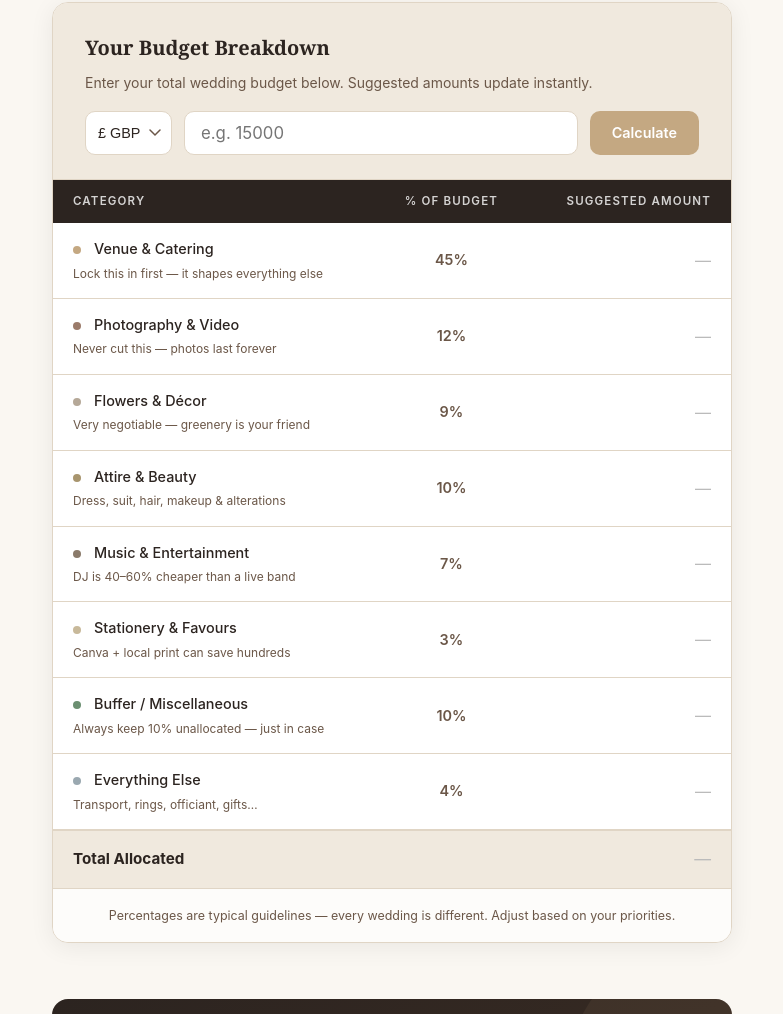
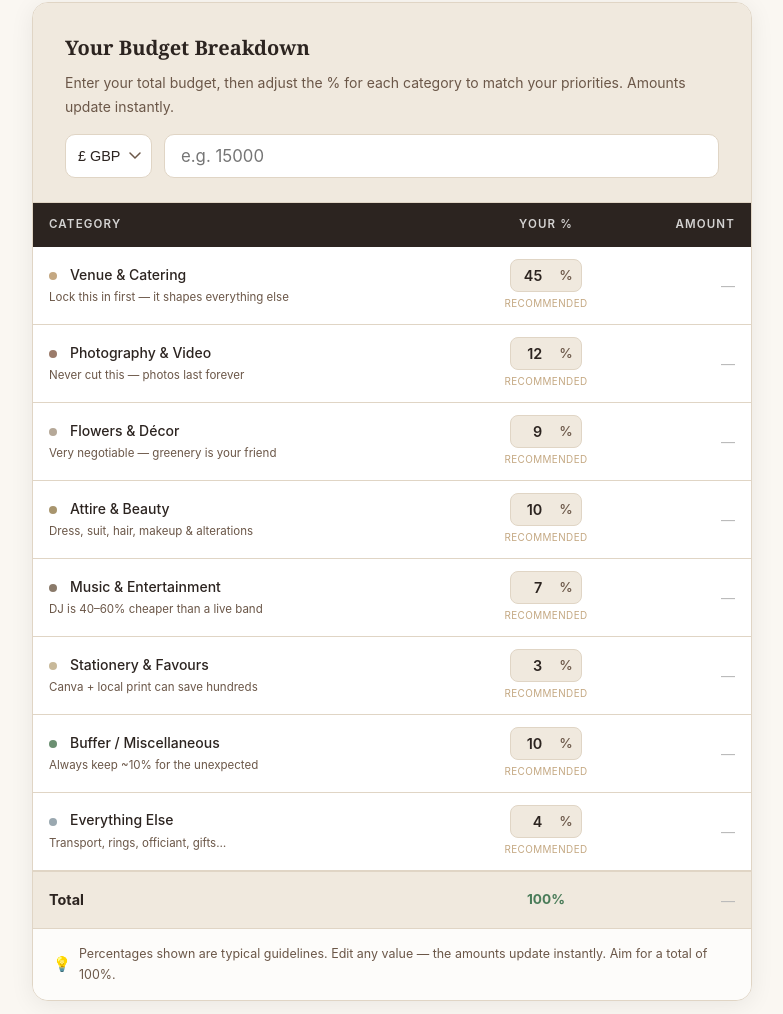
Before and after one commit to vowflowstudio-jpg/vowflow-wedding-budget, a plain HTML site: page index.html in a window 1280 px wide. Shown: the part 488-1502 px from the top of the page, without its empty margins (248-1031 px from the left). Drawn offline with Linux system fonts and the light colour scheme.

Commit message:
Update index.html

```diff
--- a/index.html
+++ b/index.html
@@ -16,6 +16,7 @@
       --light:   #f0e9de;
       --border:  #e0d5c5;
       --green:   #4a7c59;
+      --red:     #c0392b;
       --radius:  10px;
     }
 
@@ -100,7 +101,7 @@
 
     /* ── CALCULATOR SECTION ── */
     .calc-section {
-      max-width: 720px;
+      max-width: 760px;
       margin: 56px auto;
       padding: 0 20px;
     }
@@ -164,29 +165,14 @@
       transition: border-color 0.2s;
     }
     .total-input:focus { border-color: var(--taupe); }
-    .calc-btn {
-      height: 44px;
-      padding: 0 22px;
-      background: var(--taupe);
-      color: #fff;
-      border: none;
-      border-radius: var(--radius);
-      font-size: 0.9rem;
-      font-family: -apple-system, sans-serif;
-      font-weight: 600;
-      cursor: pointer;
-      transition: background 0.2s, transform 0.1s;
-      white-space: nowrap;
-    }
-    .calc-btn:hover { background: #b5956e; }
-    .calc-btn:active { transform: scale(0.98); }
 
     /* ── TABLE ── */
-    .calc-body { padding: 0; }
+    .calc-body { padding: 0; overflow-x: auto; }
     table {
       width: 100%;
       border-collapse: collapse;
       font-family: -apple-system, sans-serif;
+      min-width: 480px;
     }
     thead th {
       background: var(--dark);
@@ -195,38 +181,76 @@
       letter-spacing: 0.1em;
       text-transform: uppercase;
       font-weight: 600;
-      padding: 12px 20px;
+      padding: 12px 16px;
       text-align: left;
     }
-    thead th:last-child { text-align: right; }
+    thead th.pct-col { text-align: center; width: 130px; }
+    thead th.amount-col { text-align: right; width: 140px; }
     tbody tr { border-bottom: 1px solid var(--border); }
     tbody tr:last-child { border-bottom: none; }
     tbody tr:hover { background: var(--light); }
     td {
-      padding: 14px 20px;
-      font-size: 0.9rem;
+      padding: 12px 16px;
+      font-size: 0.875rem;
       color: var(--dark);
+      vertical-align: middle;
     }
-    td:last-child { text-align: right; font-weight: 600; }
     .cat-dot {
       display: inline-block;
       width: 8px; height: 8px;
       border-radius: 50%;
       margin-right: 9px;
       vertical-align: middle;
+      flex-shrink: 0;
     }
     .cat-name { font-weight: 500; }
-    .cat-pct {
-      font-size: 0.78rem;
-      color: var(--mid);
-      margin-left: 6px;
-    }
     .cat-note {
-      font-size: 0.75rem;
+      font-size: 0.72rem;
       color: var(--mid);
       margin-top: 2px;
     }
+
+    /* Editable percentage input */
+    .pct-cell { text-align: center; }
+    .pct-wrap {
+      display: inline-flex;
+      align-items: center;
+      gap: 2px;
+      background: var(--light);
+      border: 1.5px solid var(--border);
+      border-radius: 8px;
+      padding: 4px 8px;
+      transition: border-color 0.2s;
+    }
+    .pct-wrap:focus-within { border-color: var(--taupe); background: #fff; }
+    .pct-input {
+      width: 38px;
+      border: none;
+      background: transparent;
+      font-size: 0.9rem;
+      font-weight: 600;
+      color: var(--dark);
+      text-align: right;
+      outline: none;
+      font-family: -apple-system, sans-serif;
+    }
+    .pct-sign {
+      font-size: 0.85rem;
+      color: var(--mid);
+      font-weight: 500;
+    }
+    .recommended-tag {
+      display: block;
+      font-size: 0.62rem;
+      color: var(--taupe);
+      letter-spacing: 0.04em;
+      text-transform: uppercase;
+      text-align: center;
+      margin-top: 3px;
+    }
+
     .amount-cell {
+      text-align: right;
       font-size: 1rem;
       font-weight: 700;
       color: var(--dark);
@@ -234,30 +258,41 @@
     .amount-placeholder {
       color: #bbb;
       font-weight: 400;
+      font-size: 0.875rem;
     }
 
     /* totals row */
     .total-row td {
       background: var(--light);
       font-weight: 700;
-      font-size: 0.95rem;
+      font-size: 0.9rem;
       border-top: 2px solid var(--border);
+      padding: 14px 16px;
     }
-    .total-row td:last-child { font-size: 1.05rem; color: var(--green); }
+    .total-row .pct-cell {
+      font-size: 0.85rem;
+      font-weight: 700;
+    }
+    .total-row .amount-cell { font-size: 1.05rem; }
+    .pct-ok { color: var(--green); }
+    .pct-over { color: var(--red); }
 
-    .calc-footer {
-      padding: 16px 24px;
+    .calc-hint {
+      padding: 14px 20px;
       background: #fdfcfa;
       border-top: 1px solid var(--border);
-      text-align: center;
       font-size: 0.78rem;
       color: var(--mid);
       font-family: -apple-system, sans-serif;
+      display: flex;
+      align-items: center;
+      gap: 8px;
     }
+    .calc-hint .hint-icon { font-size: 0.9rem; }
 
     /* ── UPGRADE BANNER ── */
     .upgrade-section {
-      max-width: 720px;
+      max-width: 760px;
       margin: 0 auto 56px;
       padding: 0 20px;
     }
@@ -365,7 +400,7 @@
 
     /* ── COMPARISON TABLE ── */
     .compare-section {
-      max-width: 720px;
+      max-width: 760px;
       margin: 0 auto 64px;
       padding: 0 20px;
     }
@@ -417,12 +452,12 @@
     footer a { color: var(--taupe); text-decoration: none; }
     footer .brand { font-size: 0.9rem; color: rgba(255,255,255,0.8); font-weight: 600; margin-bottom: 6px; }
 
-    @media (max-width: 540px) {
+    @media (max-width: 580px) {
       .upgrade-card { padding: 28px 20px; }
       .features-grid { grid-template-columns: 1fr; }
       nav { padding: 0 16px; }
       .nav-links { gap: 12px; }
-      thead th, td { padding: 10px 14px; }
+      td { padding: 10px 12px; }
       .calc-header { padding: 20px 16px 18px; }
     }
   </style>
@@ -441,11 +476,11 @@
 <section class="hero">
   <span class="hero-eyebrow">Free Tool — No Sign-Up</span>
   <h1>Wedding Budget <span>Calculator</span></h1>
-  <p>Enter your total budget and instantly see how much to allocate to each category. Simple, free, no frills.</p>
+  <p>Enter your total budget, adjust the percentages to match your priorities, and instantly see how much to allocate to each category.</p>
   <div class="pill-row">
     <span class="pill">Works in any browser</span>
+    <span class="pill">Editable percentages</span>
     <span class="pill">No sign-up needed</span>
-    <span class="pill">5 currencies</span>
   </div>
 </section>
 
@@ -454,7 +489,7 @@
   <div class="calc-card">
     <div class="calc-header">
       <h2>Your Budget Breakdown</h2>
-      <p>Enter your total wedding budget below. Suggested amounts update instantly.</p>
+      <p>Enter your total budget, then adjust the % for each category to match your priorities. Amounts update instantly.</p>
       <div class="budget-input-row">
         <select class="currency-select" id="currencySelect" onchange="recalc()">
           <option value="£">£ GBP</option>
@@ -472,7 +507,6 @@
           step="500"
           oninput="recalc()"
         />
-        <button class="calc-btn" onclick="recalc()">Calculate</button>
       </div>
     </div>
 
@@ -481,8 +515,8 @@
         <thead>
           <tr>
             <th>Category</th>
-            <th style="text-align:center">% of Budget</th>
-            <th>Suggested Amount</th>
+            <th class="pct-col">Your %</th>
+            <th class="amount-col">Amount</th>
           </tr>
         </thead>
         <tbody id="tableBody">
@@ -490,14 +524,16 @@
         </tbody>
         <tfoot>
           <tr class="total-row">
-            <td colspan="2"><strong>Total Allocated</strong></td>
-            <td id="totalAllocated" class="amount-cell amount-placeholder">—</td>
+            <td><strong>Total</strong></td>
+            <td class="pct-cell"><span id="totalPct" class="pct-ok">0%</span></td>
+            <td id="totalAllocated" class="amount-cell"><span class="amount-placeholder">—</span></td>
           </tr>
         </tfoot>
       </table>
     </div>
-    <div class="calc-footer">
-      Percentages are typical guidelines — every wedding is different. Adjust based on your priorities.
+    <div class="calc-hint">
+      <span class="hint-icon">💡</span>
+      <span>Percentages shown are typical guidelines. Edit any value — the amounts update instantly. Aim for a total of 100%.</span>
     </div>
   </div>
 </section>
@@ -547,8 +583,8 @@
       <tbody>
         <tr>
           <td>Budget split by category</td>
-          <td class="free-col" style="text-align:center"><span class="check">✓</span> Basic</td>
-          <td class="paid-col" style="text-align:center"><span class="check">✓</span> Full + editable</td>
+          <td class="free-col" style="text-align:center"><span class="check">✓</span> Basic calculator</td>
+          <td class="paid-col" style="text-align:center"><span class="check">✓</span> Full + editable file</td>
         </tr>
         <tr>
           <td>Colour-coded categories</td>
@@ -599,53 +635,81 @@
 
 <script>
   const categories = [
-    { name: "Venue & Catering",     pct: 45, color: "#c4a882", note: "Lock this in first — it shapes everything else" },
-    { name: "Photography & Video",  pct: 12, color: "#9b7b6a", note: "Never cut this — photos last forever" },
-    { name: "Flowers & Décor",      pct:  9, color: "#b5a898", note: "Very negotiable — greenery is your friend" },
-    { name: "Attire & Beauty",      pct: 10, color: "#a8956e", note: "Dress, suit, hair, makeup & alterations" },
-    { name: "Music & Entertainment",pct:  7, color: "#8a7a6a", note: "DJ is 40–60% cheaper than a live band" },
-    { name: "Stationery & Favours", pct:  3, color: "#c8b99a", note: "Canva + local print can save hundreds" },
-    { name: "Buffer / Miscellaneous",pct:10, color: "#6b8f71", note: "Always keep 10% unallocated — just in case" },
-    { name: "Everything Else",      pct:  4, color: "#9aa8b0", note: "Transport, rings, officiant, gifts…" },
+    { name: "Venue & Catering",      defaultPct: 45, color: "#c4a882", note: "Lock this in first — it shapes everything else" },
+    { name: "Photography & Video",   defaultPct: 12, color: "#9b7b6a", note: "Never cut this — photos last forever" },
+    { name: "Flowers & Décor",       defaultPct:  9, color: "#b5a898", note: "Very negotiable — greenery is your friend" },
+    { name: "Attire & Beauty",       defaultPct: 10, color: "#a8956e", note: "Dress, suit, hair, makeup & alterations" },
+    { name: "Music & Entertainment", defaultPct:  7, color: "#8a7a6a", note: "DJ is 40–60% cheaper than a live band" },
+    { name: "Stationery & Favours",  defaultPct:  3, color: "#c8b99a", note: "Canva + local print can save hundreds" },
+    { name: "Buffer / Miscellaneous",defaultPct: 10, color: "#6b8f71", note: "Always keep ~10% for the unexpected" },
+    { name: "Everything Else",       defaultPct:  4, color: "#9aa8b0", note: "Transport, rings, officiant, gifts…" },
   ];
 
   function fmt(val, symbol) {
-    if (!val) return '<span class="amount-placeholder">—</span>';
+    if (!val && val !== 0) return '<span class="amount-placeholder">—</span>';
     const n = Math.round(val);
     if (symbol === 'CHF') return 'CHF ' + n.toLocaleString();
     if (symbol === 'kr')  return n.toLocaleString() + ' kr';
     return symbol + n.toLocaleString();
   }
 
+  function buildTable() {
+    const tbody = document.getElementById('tableBody');
+    tbody.innerHTML = categories.map((cat, i) => `
+      <tr>
+        <td>
+          <span class="cat-dot" style="background:${cat.color}"></span>
+          <span class="cat-name">${cat.name}</span>
+          <div class="cat-note">${cat.note}</div>
+        </td>
+        <td class="pct-cell">
+          <div class="pct-wrap">
+            <input
+              class="pct-input"
+              id="pct_${i}"
+              type="number"
+              min="0"
+              max="100"
+              step="1"
+              value="${cat.defaultPct}"
+              oninput="recalc()"
+            />
+            <span class="pct-sign">%</span>
+          </div>
+          <span class="recommended-tag">recommended</span>
+        </td>
+        <td id="amt_${i}" class="amount-cell"><span class="amount-placeholder">—</span></td>
+      </tr>`).join('');
+  }
+
   function recalc() {
     const total  = parseFloat(document.getElementById('totalBudget').value) || 0;
     const symbol = document.getElementById('currencySelect').value;
-    const tbody  = document.getElementById('tableBody');
-    let allocated = 0;
-    let rows = '';
+    let totalPct = 0;
+    let totalAmt = 0;
 
-    categories.forEach(cat => {
-      const amount = total * cat.pct / 100;
-      allocated += amount;
-      rows += `
-        <tr>
-          <td>
-            <span class="cat-dot" style="background:${cat.color}"></span>
-            <span class="cat-name">${cat.name}</span>
-            <div class="cat-note">${cat.note}</div>
-          </td>
-          <td style="text-align:center; color:var(--mid); font-weight:600">${cat.pct}%</td>
-          <td class="amount-cell">${total ? fmt(amount, symbol) : '<span class="amount-placeholder">—</span>'}</td>
-        </tr>`;
+    categories.forEach((cat, i) => {
+      const pctInput = document.getElementById('pct_' + i);
+      const pct = parseFloat(pctInput?.value) || 0;
+      totalPct += pct;
+      const amount = total * pct / 100;
+      totalAmt += amount;
+      const cell = document.getElementById('amt_' + i);
+      if (cell) cell.innerHTML = total ? fmt(amount, symbol) : '<span class="amount-placeholder">—</span>';
     });
 
-    tbody.innerHTML = rows;
-    document.getElementById('totalAllocated').innerHTML = total
-      ? fmt(allocated, symbol)
-      : '<span class="amount-placeholder">—</span>';
+    // Update totals
+    const pctEl = document.getElementById('totalPct');
+    const rounded = Math.round(totalPct * 10) / 10;
+    pctEl.textContent = rounded + '%';
+    pctEl.className = rounded <= 100 ? 'pct-ok' : 'pct-over';
+
+    document.getElementById('totalAllocated').innerHTML =
+      total ? fmt(totalAmt, symbol) : '<span class="amount-placeholder">—</span>';
   }
 
-  // Init empty table on load
+  // Init
+  buildTable();
   recalc();
 </script>
 
```
